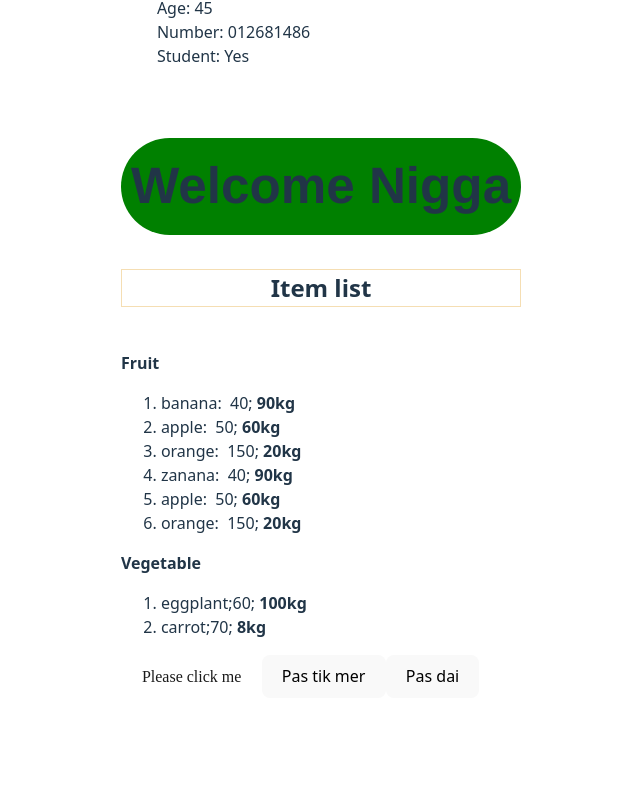
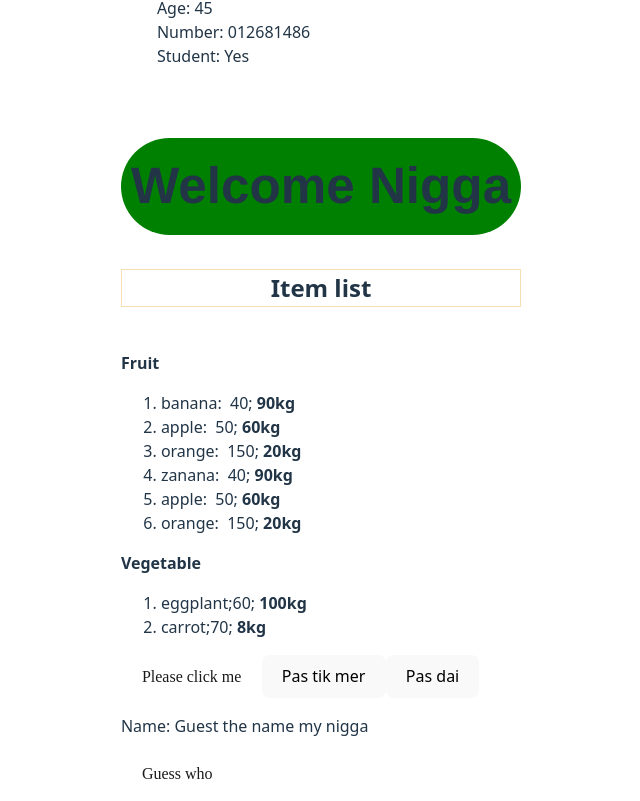
Before and after one commit to fizz168/react, a React (Vite) app in the folder react/: page / in a window 1280 px wide. Shown: the part 679-1480 px from the top of the page, without its empty margins (319-959 px from the left). Before the commit the page ends 1385 px from the top, so only its background shows below. Built offline with nearby package versions, Linux system fonts and the light colour scheme.

Commit message:
feat: add MyComponent with interactive name guessing functionality

```diff
--- a/react/src/App.jsx
+++ b/react/src/App.jsx
@@ -13,6 +13,7 @@
 import UserGretting from './UserGretting';
 import List from './List';
 import HandleB from './HandleB';
+import MyComponent from './MyComponent';
 
 function App() {
   return (
@@ -28,6 +29,7 @@
    <UserGretting isLoggedIn= {true} UserName="Nigga"></UserGretting>
    <List></List>
   <HandleB></HandleB>
+  <MyComponent></MyComponent>
 
    </>
   );
--- /dev/null
+++ b/react/src/MyComponent.jsx
@@ -0,0 +1,16 @@
+import React, {useState} from 'react';
+function MyComponent(){
+const [name, setName] = useState("Guest the name my nigga");
+const updateName = () => {
+    // name = "nigga";
+    // console.log(name);  //only update in console
+    setName("nigga"); // this one show on the page
+}
+return(
+    <div>
+        <p>Name: {name}</p>
+        <button className='nigga' onClick={updateName}>Guess who</button>
+    </div>
+);
+}
+export default MyComponent
```
